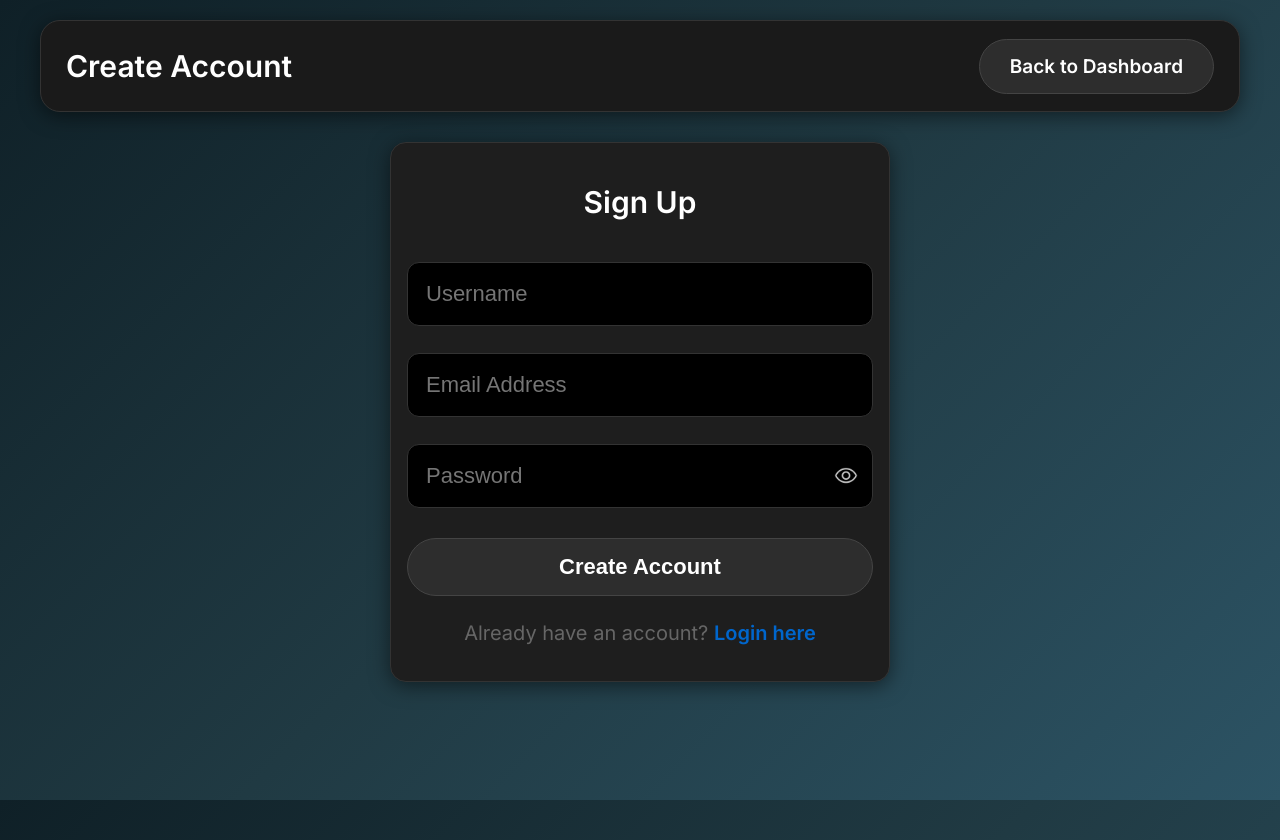
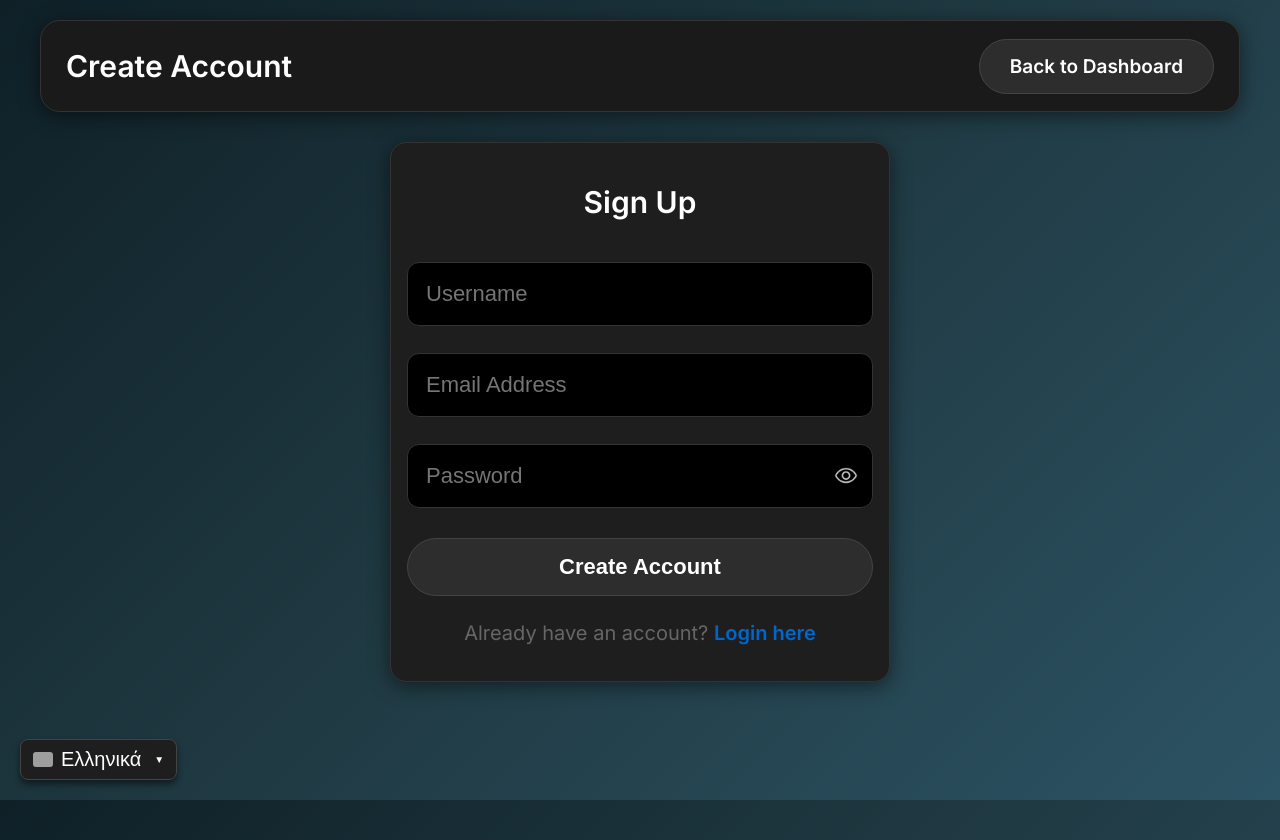
Before and after one commit to xorxe101/weather-station-project, a Flask app: page /signup in a window 1280 px wide. Run offline with Flask 2, Linux system fonts and the light colour scheme; parts of the project's set-up code (start-up, migrations or seed data) failed here and were passed over; some libraries are stand-ins or nearby versions; grey boxes are pictures that could not be loaded.

Commit message:
Added language translation feature with dark and light mode styling and included translation menu in all templates

```diff
--- a/static/style-dark.css
+++ b/static/style-dark.css
@@ -8,6 +8,31 @@
   --card-bg: #1e1e1e; /* Σκούρο γκρι για κάρτες */
   --text-color: #e0e0e0; /* Ανοιχτό γκρι κείμενο */
   --text-muted: #a0a0a0;
+}
+
+/* =========================================
+   TRANSLATE MENU - DARK MODE OVERRIDES
+   ========================================= */
+.custom-translate-box {
+    background-color: #1e1e1e;      /* Σκούρο γκρι/μαύρο φόντο */
+    border: 1px solid #444444;      /* Σκούρο περίγραμμα */
+    color: #ffffff;                 /* Λευκά γράμματα */
+    box-shadow: 0 4px 6px rgba(0,0,0,0.5); /* Πιο έντονη σκιά */
+}
+
+.lang-menu {
+    background-color: #1e1e1e;      /* Σκούρο φόντο */
+    border: 1px solid #444444;      /* Σκούρο περίγραμμα */
+    box-shadow: 0 -4px 6px rgba(0,0,0,0.5);
+}
+
+.lang-menu li {
+    border-bottom: 1px solid #444444; /* Σκούρο διαχωριστικό */
+    color: #ffffff;                   /* Λευκά γράμματα */
+}
+
+.lang-menu li:hover {
+    background-color: #333333;        /* Λίγο πιο ανοιχτό γκρι στο hover */
 }
 
 body {
--- a/static/style.css
+++ b/static/style.css
@@ -23,9 +23,102 @@ html {
   font-size: 20px;
 }
 
+/* =========================================
+   TRANSLATE MENU - LIGHT MODE & DESIGN
+   ========================================= */
+.custom-translate-box {
+    position: fixed;
+    bottom: 20px;
+    left: 20px;
+    z-index: 9999;
+    background-color: #ffffff;      /* Λευκό φόντο */
+    border: 1px solid #cccccc;      /* Ανοιχτό γκρι περίγραμμα */
+    border-radius: 8px;
+    color: #333333;                 /* Σκούρα γράμματα */
+    font-family: Arial, sans-serif;
+    user-select: none;
+    box-shadow: 0 4px 6px rgba(0,0,0,0.1); /* Ελαφριά σκιά */
+    transition: background-color 0.3s ease, color 0.3s ease;
+}
+
+.lang-selector-btn {
+    display: flex;
+    align-items: center;
+    gap: 8px;
+    padding: 8px 12px;
+    cursor: pointer;
+}
+
+.lang-selector-btn img { border-radius: 3px; width: 20px; }
+.arrow {
+    font-size: 10px;
+    margin-left: 5px;
+    display: inline-block; /* Απαραίτητο για να μπορεί να περιστραφεί ένα span */
+    transition: transform 0.3s ease; /* Η ταχύτητα της κίνησης (0.3 δευτερόλεπτα) */
+}
+
+/* Η νέα κλάση που θα προσθέτει το JavaScript όταν ανοίγει το μενού */
+.arrow.open {
+    transform: rotate(180deg); /* Γυρίζει το βελάκι ανάποδα */
+}
+
+/* --- Η Λίστα ΠΡΙΝ ανοίξει (Κρυφή & Διάφανη) --- */
+.lang-menu {
+    /* ΣΒΗΣΕ ΤΟ display: none; */
+    opacity: 0;
+    visibility: hidden;
+    transform: translateY(10px); /* Ξεκινάει 10 pixels πιο κάτω */
+    transition: opacity 0.3s ease, transform 0.3s ease, visibility 0.3s ease; /* Το animation! */
+
+    /* Τα υπόλοιπα μένουν ίδια */
+    position: absolute;
+    bottom: 100%;
+    left: 0;
+    background-color: #ffffff;
+    border: 1px solid #cccccc;
+    border-radius: 8px;
+    list-style: none;
+    padding: 0;
+    margin: 0 0 5px 0;
+    width: 130px;
+    box-shadow: 0 -4px 6px rgba(0,0,0,0.1);
+}
+
+/* --- Η Λίστα ΟΤΑΝ ανοίγει (Εμφανίζεται & Ανεβαίνει) --- */
+.lang-menu.show {
+    /* ΣΒΗΣΕ ΤΟ display: block; */
+    opacity: 1;             /* Γίνεται 100% ορατό */
+    visibility: visible;    /* Μπορείς πλέον να το πατήσεις */
+    transform: translateY(0); /* Γλιστράει στην κανονική του θέση */
+}
+
+.lang-menu li {
+    display: flex;
+    align-items: center;
+    gap: 10px;
+    padding: 10px 12px;
+    cursor: pointer;
+    font-size: 14px;
+    border-bottom: 1px solid #cccccc; /* Ανοιχτό γκρι διαχωριστικό */
+    color: #333333;                   /* Σκούρα γράμματα */
+}
+
+.lang-menu li:last-child { border-bottom: none; }
+.lang-menu li img { border-radius: 3px; width: 20px; }
+
+.lang-menu li:hover { background-color: #f0f0f0; } /* Απαλό γκρι όταν περνάει το ποντίκι */
+
+/* =========================================
+   ΚΡΥΒΟΥΜΕ ΤΑ ΕΝΟΧΛΗΤΙΚΑ ΤΗΣ GOOGLE
+   ========================================= */
+.skiptranslate iframe, .goog-te-banner-frame { display: none !important; }
+#goog-gt-tt, .goog-tooltip, .goog-te-balloon-frame { display: none !important; }
+.goog-text-highlight { background-color: transparent !important; border: none !important; box-shadow: none !important; }
+
 body {
   font-family: 'Inter', sans-serif;
   margin: 0;
+  top: 0px !important;
   padding: 1rem 2rem;
   background: linear-gradient(135deg, #fdfbfb 0%, #ebedee 100%) fixed;
   color: #333;
--- a/templates/index.html
+++ b/templates/index.html
@@ -450,7 +450,6 @@
       Auto-refresh: <span id="refreshStatus">Enabled</span><br>
       Last update: <span id="lastUpdate">...</span>
   </div>
-
   <script>
       // --- STICKY HEADER DETECTION ---
       const sentinel = document.getElementById('sentinel');
@@ -474,5 +473,6 @@
       const isUserLoggedIn = {{ 'true' if current_user.is_authenticated else 'false' }};
   </script>
   <script src="{{ url_for('static', filename='dashboard.js') }}"></script>
+  {% include 'translate.html' %}
 </body>
 </html>
--- a/templates/login.html
+++ b/templates/login.html
@@ -142,5 +142,6 @@
             }
         }, 3000); // Το αύξησα λίγο στα 3s για να προλαβαίνει να το διαβάζει ο χρήστης
     </script>
+    {% include 'translate.html' %}
 </body>
 </html>
--- a/templates/my_moments.html
+++ b/templates/my_moments.html
@@ -424,5 +424,6 @@
     </script>
     </div>
     <script src="{{ url_for('static', filename='dashboard.js') }}"></script>
+    {% include 'translate.html' %}
 </body>
 </html>
--- a/templates/profile.html
+++ b/templates/profile.html
@@ -511,5 +511,6 @@
             }
         });
     </script>
+    {% include 'translate.html' %}
 </body>
 </html>
--- a/templates/reset_token.html
+++ b/templates/reset_token.html
@@ -179,5 +179,6 @@
             }
         }, 3000);
     </script>
+    {% include 'translate.html' %}
 </body>
 </html>
--- a/templates/signup.html
+++ b/templates/signup.html
@@ -76,5 +76,6 @@
             if (flash) { flash.style.transition = "opacity 0.5s ease"; flash.style.opacity = "0"; setTimeout(function(){ flash.remove(); }, 500); }
         }, 2000);
     </script>
+    {% include 'translate.html' %}
 </body>
 </html>
--- /dev/null
+++ b/templates/translate.html
@@ -0,0 +1,117 @@
+<div class="custom-translate-box notranslate" id="translateBox">
+    <div class="lang-selector-btn" onclick="toggleLangMenu()">
+        <img id="current-lang-flag" src="https://flagcdn.com/w20/gr.png" alt="flag">
+        <span id="current-lang-text">Ελληνικά</span>
+        <span class="arrow">▼</span>
+    </div>
+
+    <ul class="lang-menu" id="langMenu">
+        <li onclick="changeLanguage('el', 'gr.png', 'Ελληνικά')">
+            <img src="https://flagcdn.com/w20/gr.png" alt="Greece"> Ελληνικά
+        </li>
+        <li onclick="changeLanguage('en', 'gb.png', 'English')">
+            <img src="https://flagcdn.com/w20/gb.png" alt="UK"> English
+        </li>
+        <li onclick="changeLanguage('de', 'de.png', 'Deutsch')">
+            <img src="https://flagcdn.com/w20/de.png" alt="Germany"> Deutsch
+        </li>
+        <li onclick="changeLanguage('fr', 'fr.png', 'Français')">
+            <img src="https://flagcdn.com/w20/fr.png" alt="France"> Français
+        </li>
+        <li onclick="changeLanguage('zh-CN', 'cn.png', '中文')">
+            <img src="https://flagcdn.com/w20/cn.png" alt="China"> 中文
+        </li>
+    </ul>
+</div>
+
+<div id="google_translate_element" style="display:none;"></div>
+
+<script type="text/javascript">
+  function googleTranslateElementInit() {
+    new google.translate.TranslateElement({
+      pageLanguage: 'en', // Η αρχική γλώσσα της σελίδας
+      includedLanguages: 'en,el,de,fr,zh-CN',
+      autoDisplay: false
+    }, 'google_translate_element');
+  }
+
+  // Ανοίγει/Κλείνει το μενού μας
+  function toggleLangMenu() {
+      var menu = document.getElementById('langMenu');
+      var arrow = document.querySelector('.arrow'); // Βρίσκει το βελάκι
+      menu.classList.toggle('show');
+      arrow.classList.toggle('open'); // Γυρίζει το βελάκι
+  }
+
+  // Αλλάζει τη γλώσσα και την εικόνα
+  function changeLanguage(langCode, flagImg, langName) {
+      // 1. Αλλάζει την εμφάνιση στο κουμπί μας
+      document.getElementById('current-lang-flag').src = 'https://flagcdn.com/w20/' + flagImg;
+      document.getElementById('current-lang-text').innerText = langName;
+      document.getElementById('langMenu').classList.remove('show'); // Κλείνει το μενού
+      document.querySelector('.arrow').classList.remove('open');
+
+      // --- ΝΕΟ: Αποθήκευση της επιλογής στον browser! ---
+      localStorage.setItem('saved_lang_code', langCode);
+      localStorage.setItem('saved_lang_flag', flagImg);
+      localStorage.setItem('saved_lang_name', langName);
+
+      // 2. Δίνει την εντολή στην Google
+      var googleSelect = document.querySelector('.goog-te-combo');
+      if (googleSelect) {
+          googleSelect.value = langCode;
+          googleSelect.dispatchEvent(new Event('change'));
+      }
+  }
+
+  // Αν ο χρήστης κάνει κλικ έξω από το μενού, να κλείνει αυτόματα
+  document.addEventListener('click', function(event) {
+      var box = document.getElementById('translateBox');
+      if (!box.contains(event.target)) {
+          var menu = document.getElementById('langMenu');
+          var arrow = document.querySelector('.arrow'); // <--- ΔΙΟΡΘΩΘΗΚΕ: Προστέθηκε αυτή η γραμμή
+          if(menu) menu.classList.remove('show');
+          if(arrow) arrow.classList.remove('open'); // Κατεβάζει το βελάκι αν κλικάρεις αλλού
+      }
+  });
+
+  // Όταν φορτώνει η σελίδα (Refresh ή Πρώτη Επίσκεψη)
+  window.addEventListener('DOMContentLoaded', function() {
+      var savedCode = localStorage.getItem('saved_lang_code');
+      var savedFlag = localStorage.getItem('saved_lang_flag');
+      var savedName = localStorage.getItem('saved_lang_name');
+
+      // --- ΤΟ ΚΛΕΙΔΙ: Αν ΔΕΝ υπάρχει αποθήκευση (Πρώτη φορά στη σελίδα) ---
+      if (!savedCode) {
+          savedCode = 'el';       // Θέτουμε τα Ελληνικά ως προεπιλογή
+          savedFlag = 'gr.png';
+          savedName = 'Ελληνικά';
+
+          // Τα αποθηκεύουμε αμέσως για να τα θυμάται
+          localStorage.setItem('saved_lang_code', savedCode);
+          localStorage.setItem('saved_lang_flag', savedFlag);
+          localStorage.setItem('saved_lang_name', savedName);
+      }
+
+      // 1. Ενημερώνουμε τη δική μας "βιτρίνα"
+      document.getElementById('current-lang-flag').src = 'https://flagcdn.com/w20/' + savedFlag;
+      document.getElementById('current-lang-text').innerText = savedName;
+
+      // 2. "Ξυπνάει" την Google για να μεταφράσει αμέσως στη σωστή γλώσσα!
+      var checkGoogleLoad = setInterval(function() {
+          var googleSelect = document.querySelector('.goog-te-combo');
+
+          // Μόλις το script της Google εμφανιστεί στη σελίδα...
+          if (googleSelect) {
+              // Της καρφώνουμε τη γλώσσα (π.χ. 'el')
+              googleSelect.value = savedCode;
+              // Πατάμε "εικονικό" enter για να ξεκινήσει η μετάφραση
+              googleSelect.dispatchEvent(new Event('change'));
+
+              // Σταματάμε το ψάξιμο
+              clearInterval(checkGoogleLoad);
+          }
+      }, 300);
+  });
+</script>
+<script type="text/javascript" src="//translate.google.com/translate_a/element.js?cb=googleTranslateElementInit"></script>
--- a/templates/verify_email.html
+++ b/templates/verify_email.html
@@ -155,5 +155,6 @@
             }
         }, 4000);
     </script>
+    {% include 'translate.html' %}
 </body>
 </html>
```
